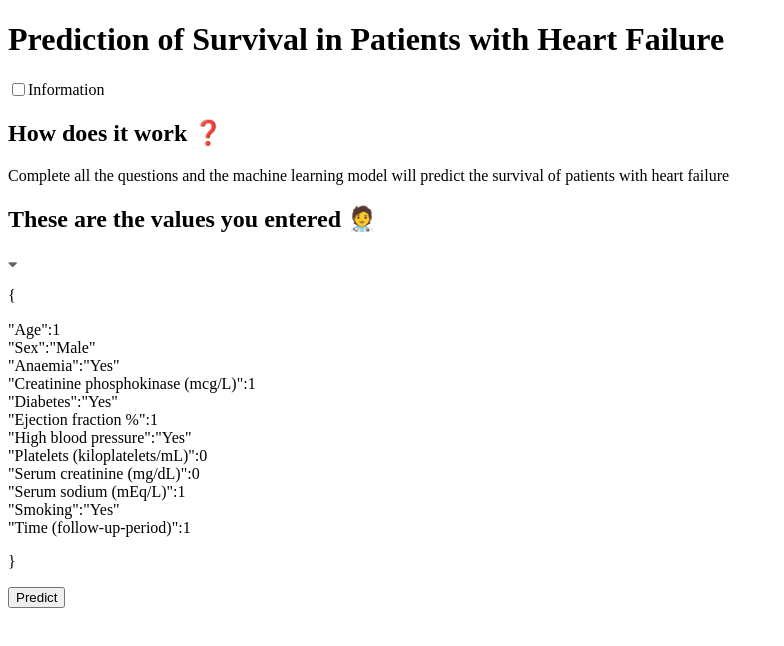
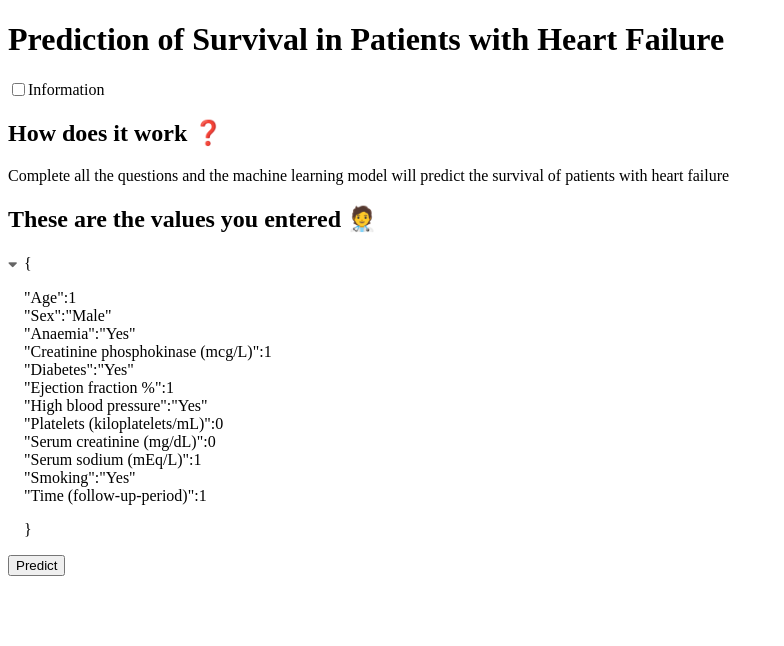
Before and after one commit to akshaykalucha/React-HeartStroke-Prediction, a React (Create React App) app: page / in a window 1280 px wide. Shown: the top 646 px of the page, without its empty margins (0-784 px from the left). Built offline with nearby package versions, Linux system fonts and the light colour scheme.

Commit message:
UX improved

```diff
--- a/src/Components/Home/Values.css
+++ b/src/Components/Home/Values.css
@@ -0,0 +1,4 @@
+.Jsoninfo {
+    margin-top: -2rem;
+    margin-left: 1rem;
+}
--- a/src/Components/Home/Values.jsx
+++ b/src/Components/Home/Values.jsx
@@ -6,8 +6,9 @@ export default function Values(props) {
     return (
         <div className="Jsoninfo">
             {!props.open ?
+                <div>
+                <p>{"{"}</p>
                 <p>
-                <p>{"{"}</p>
                 "Age":1
                 <br />
                 "Sex":"Male"<br />
@@ -21,8 +22,9 @@ export default function Values(props) {
                 "Serum sodium (mEq/L)":1<br />
                 "Smoking":"Yes"<br />
                 "Time (follow-up-period)":1<br />
+                </p>
                 <p>{"}"}</p>
-            </p>
+            </div>
             :
             <p>
             {"{ ... }"}
```
